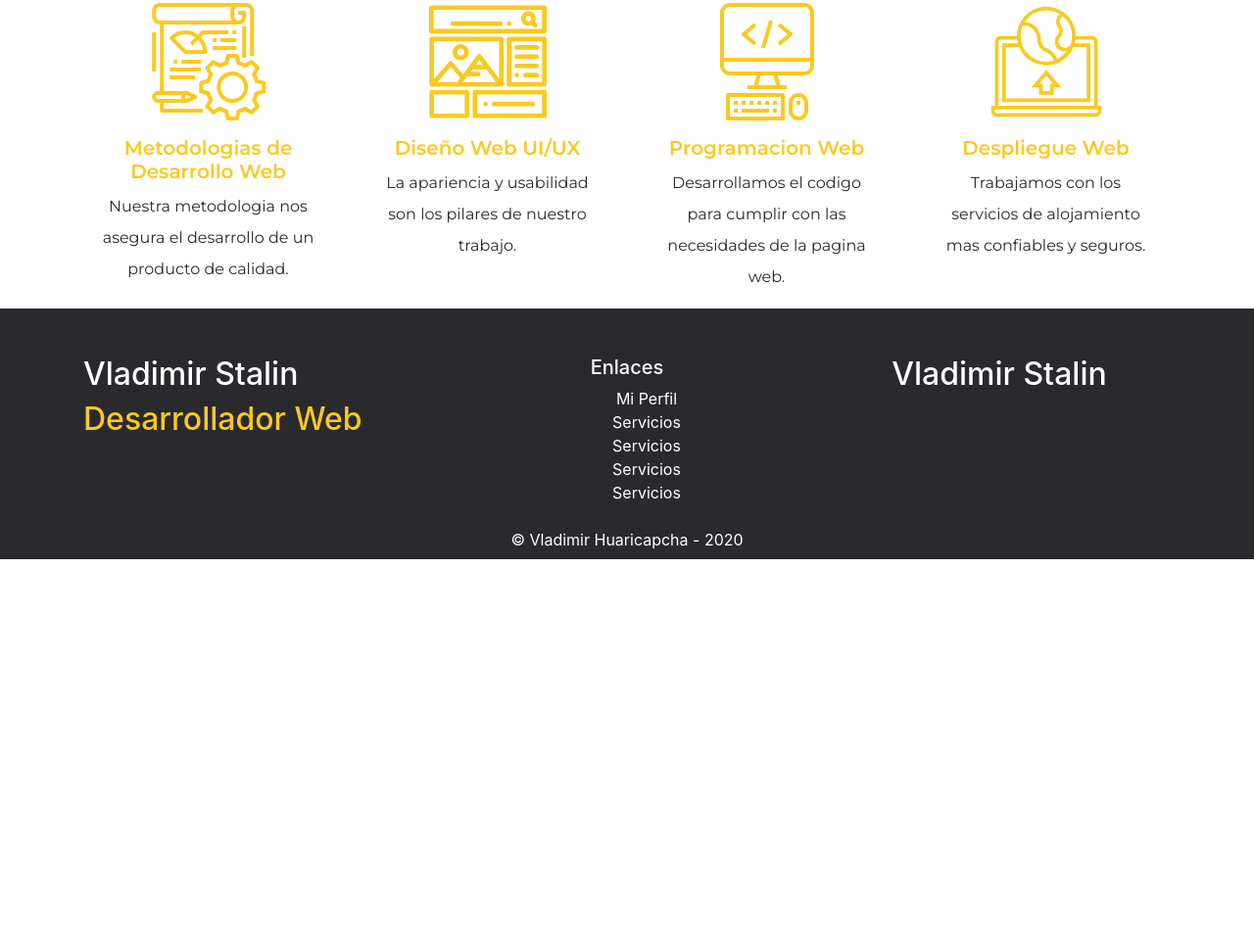
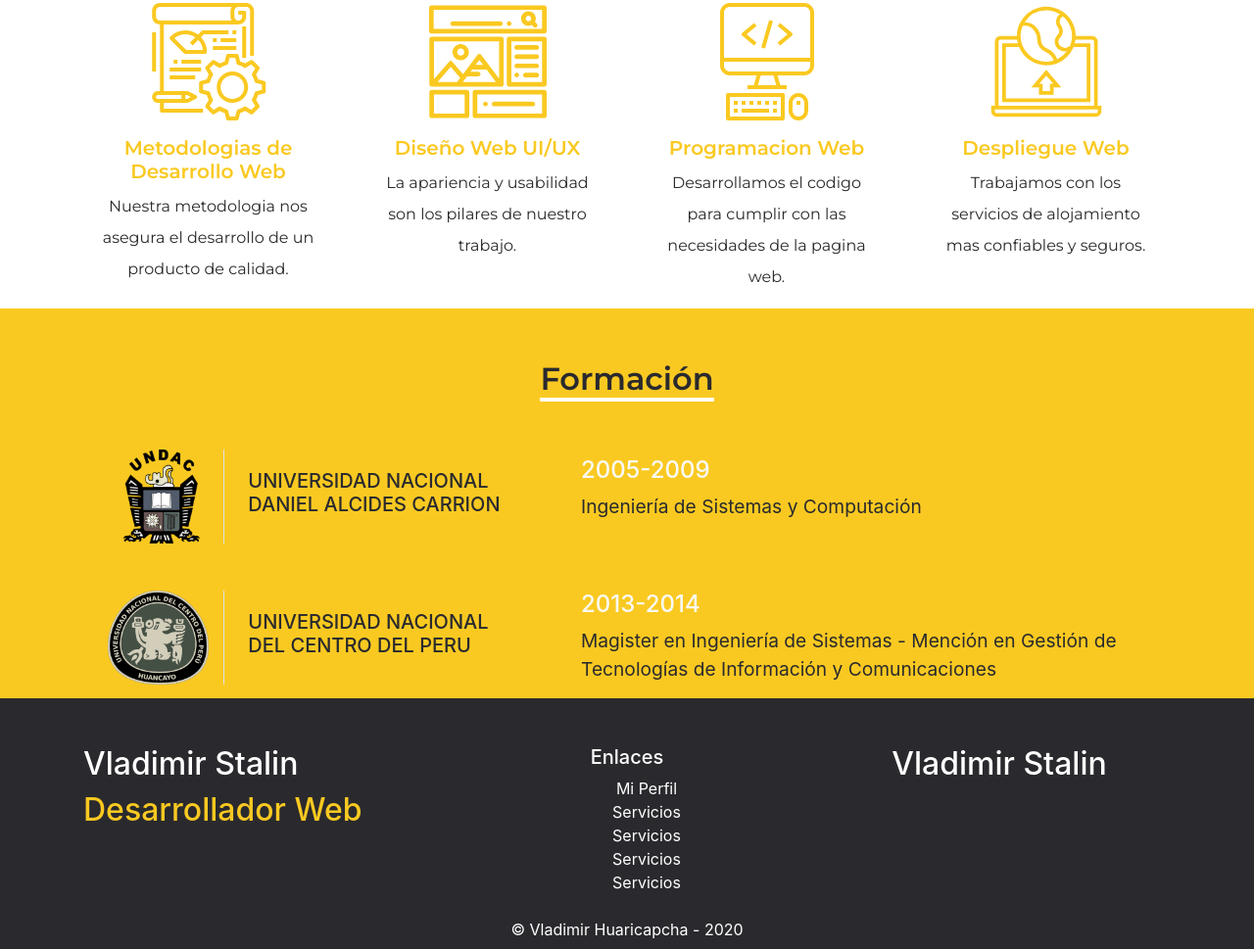
Before and after one commit to frehd-developer/frehd-developer.github.io, a plain HTML site: page index.html in a window 1280 px wide. Shown: the part 1341-2310 px from the top of the page at 98% size. Before the commit the page ends 1912 px from the top, so only its background shows below. Drawn offline with nearby package versions, Linux system fonts and the light colour scheme.

Commit message:
Add Trainig

```diff
--- a/css/styles.css
+++ b/css/styles.css
@@ -1,5 +1,13 @@
 @import url('https://fonts.googleapis.com/css2?family=Montserrat:wght@400;600&display=swap');
 @import url('https://fonts.googleapis.com/css2?family=Poppins:wght@400;600&display=swap');
+
+.text-primary {
+    color: #fac921 !important;
+}
+
+.text-secundary {
+    color: #2a2a2e !important;
+}
 
 header {
     background: linear-gradient(rgba(42, 42, 46, .75), rgba(42, 42, 46, .7)), url('../images/computer-1245714_1920.jpg');
@@ -136,6 +144,31 @@ header {
     width: 160px;
 }
 
+/* training section */
+
+.training {
+    background: #fac921;
+}
+
+.training span {
+    border-bottom: solid 4px #fff;
+}
+
+.training img {
+    height: 6rem;
+    filter: grayscale(90%);
+}
+
+.training img:hover {
+    filter: grayscale(0%);
+}
+
+.training p {
+    font-size: 1.2rem;
+}
+
+/* footer section */
+
 footer {
     background: #2a2a2e !important;
     color: #fff;
--- a/index.html
+++ b/index.html
@@ -144,6 +144,46 @@
         </div>
     </section>
 
+    <section class="training">
+        <div class="container">
+            <div class="section-title text-center py-5">
+                <span>Formación</span>
+            </div>
+            <div class="row mb-5">
+                <div class="col-md-5">
+                    <div class="row">
+                        <div class="col-md-4 text-right">
+                            <img src="images/logo-UNDAC.png" alt="">
+                        </div>
+                        <div class="col-md-8 d-flex align-items-center border-left pl-4">
+                            <h5 class="text-secundary">UNIVERSIDAD NACIONAL DANIEL ALCIDES CARRION</h5>
+                        </div>
+                    </div>
+                </div>
+                <div class="col-md-7 pl-md-5 d-flex flex-column justify-content-center">
+                    <h4 class="text-light">2005-2009</h4>
+                    <p class="text-secundary">Ingeniería de Sistemas y Computación</p>
+                </div>
+            </div>
+            <div class="row">
+                <div class="col-md-5">
+                    <div class="row">
+                        <div class="col-md-4 text-right">
+                            <img src="images/uncp-logo.png" alt="">
+                        </div>
+                        <div class="col-md-8 d-flex align-items-center border-left pl-4">
+                            <h5 class="text-secundary">UNIVERSIDAD NACIONAL DEL CENTRO DEL PERU</h5>
+                        </div>
+                    </div>
+                </div>
+                <div class="col-md-7 pl-md-5 d-flex flex-column justify-content-center">
+                    <h4 class="text-light">2013-2014</h4>
+                    <p class="text-secundary">Magister en Ingeniería de Sistemas - Mención en Gestión de Tecnologías de Información y Comunicaciones</p>
+                </div>
+            </div>
+        </div>
+    </section>
+
     <footer class="pt-5">
         <div class="container">
             <div class="row">
```
Also changed, not shown: images/logo-UNDAC.png (added), images/uncp-logo.png (added).
